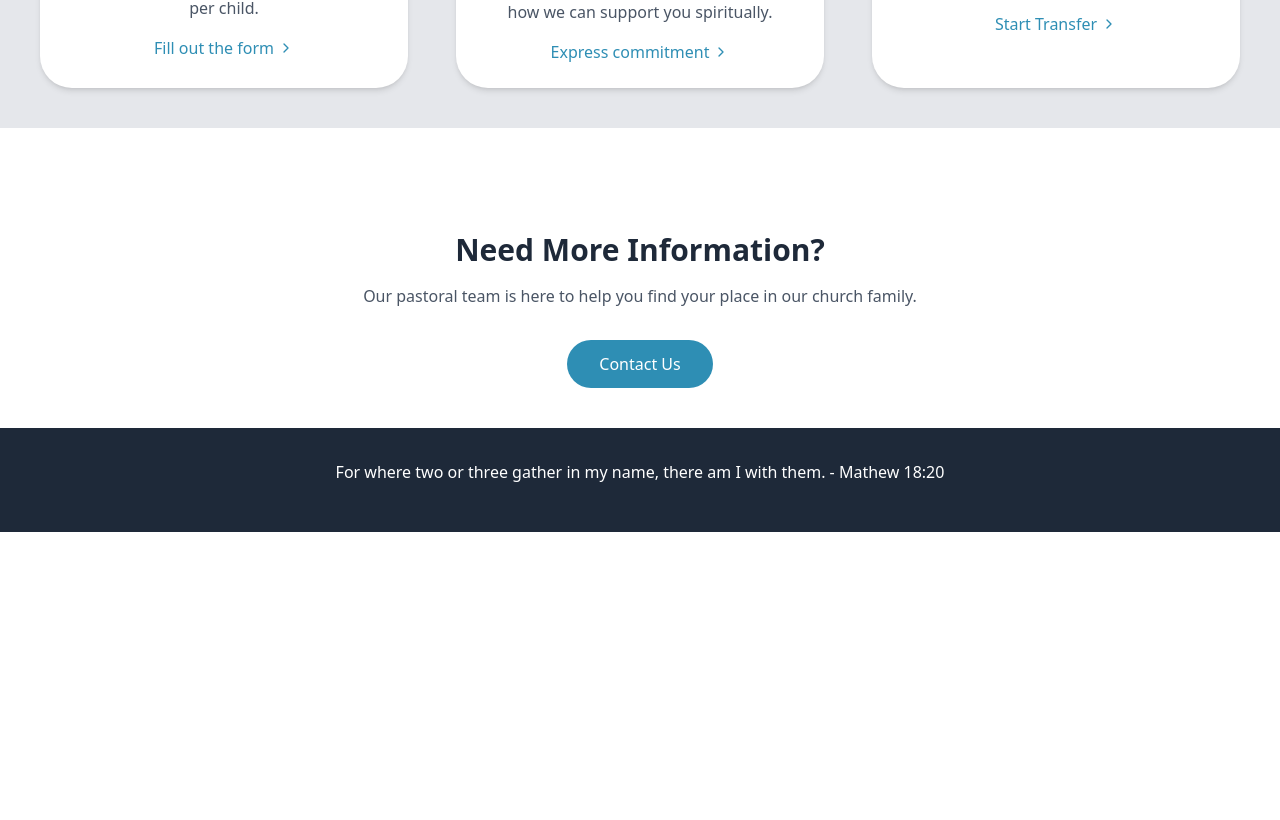
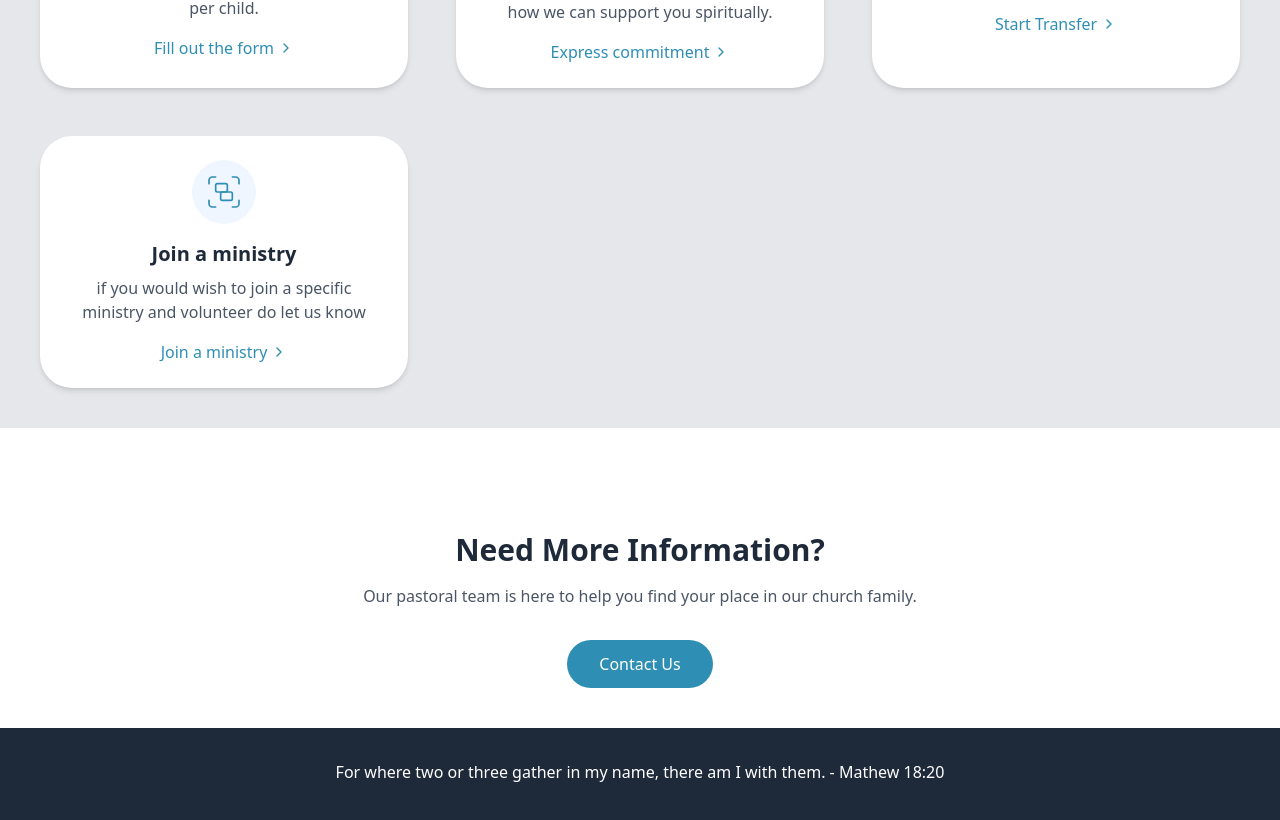
Before and after one commit to Griffin-Ndede/Kitisuru_SDA, a React (Vite) app: page /getinvolved in a window 1280 px wide. Shown: the part 776-1596 px from the top of the page. Before the commit the page ends 1308 px from the top, so only its background shows below. Built offline with nearby package versions, Linux system fonts and the light colour scheme.

Commit message:
Chore: adds an extra card for involvement in church activities

```diff
--- a/src/Pages/GetInvolved.jsx
+++ b/src/Pages/GetInvolved.jsx
@@ -1,5 +1,5 @@
 import React, { useState } from 'react';
-import { BookOpen, Droplets, UserPlus, Calendar, MessageSquareText, HandHeart, ChevronRight, X, Baby, } from 'lucide-react';
+import { BookOpen, Droplets, UserPlus, Calendar, MessageSquareText, HandHeart, ChevronRight, X, Baby, Group, } from 'lucide-react';
 import Navbar from '../Components/Navbar';
 import { Link } from 'react-router';
 import ActivityForm from '../forms/Activityform';
@@ -34,6 +34,13 @@ function GetInvolved() {
             buttonText: "Start Transfer",
             icon: <UserPlus strokeWidth={1} absoluteStrokeWidth className='w-10 h-10 text-custom-blue' />
         },
+        {
+            key: "ministry_membership",
+            title: "Join a ministry",
+            description: "if you would wish to join a specific ministry and volunteer do let us know",
+            buttonText: "Join a ministry",
+            icon: <Group strokeWidth={1} absoluteStrokeWidth className='w-10 h-10 text-custom-blue'/>
+        }
 
     ];
 
--- a/src/forms/ActivitySchema.jsx
+++ b/src/forms/ActivitySchema.jsx
@@ -205,4 +205,5 @@ export const activityFields = {
     },
 ]
 
+
 };
```
